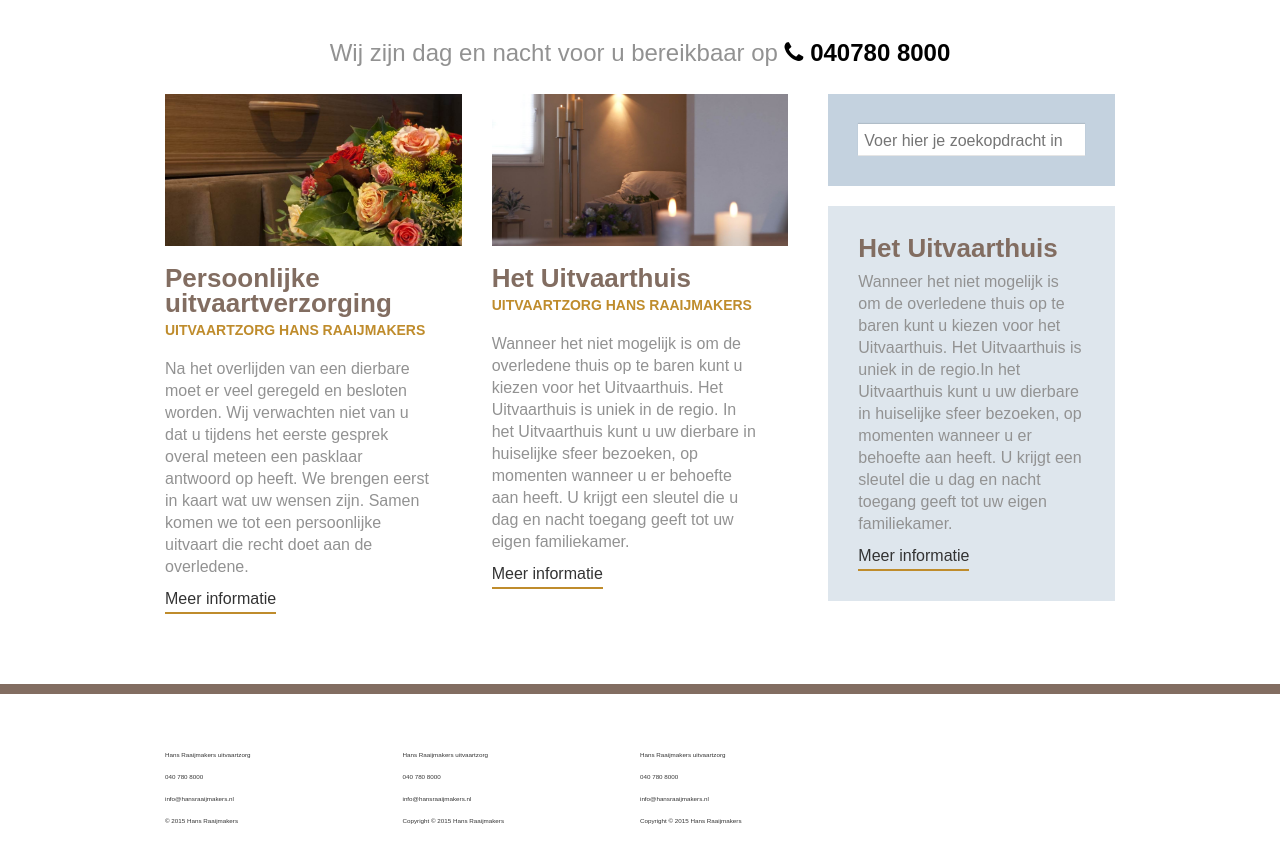
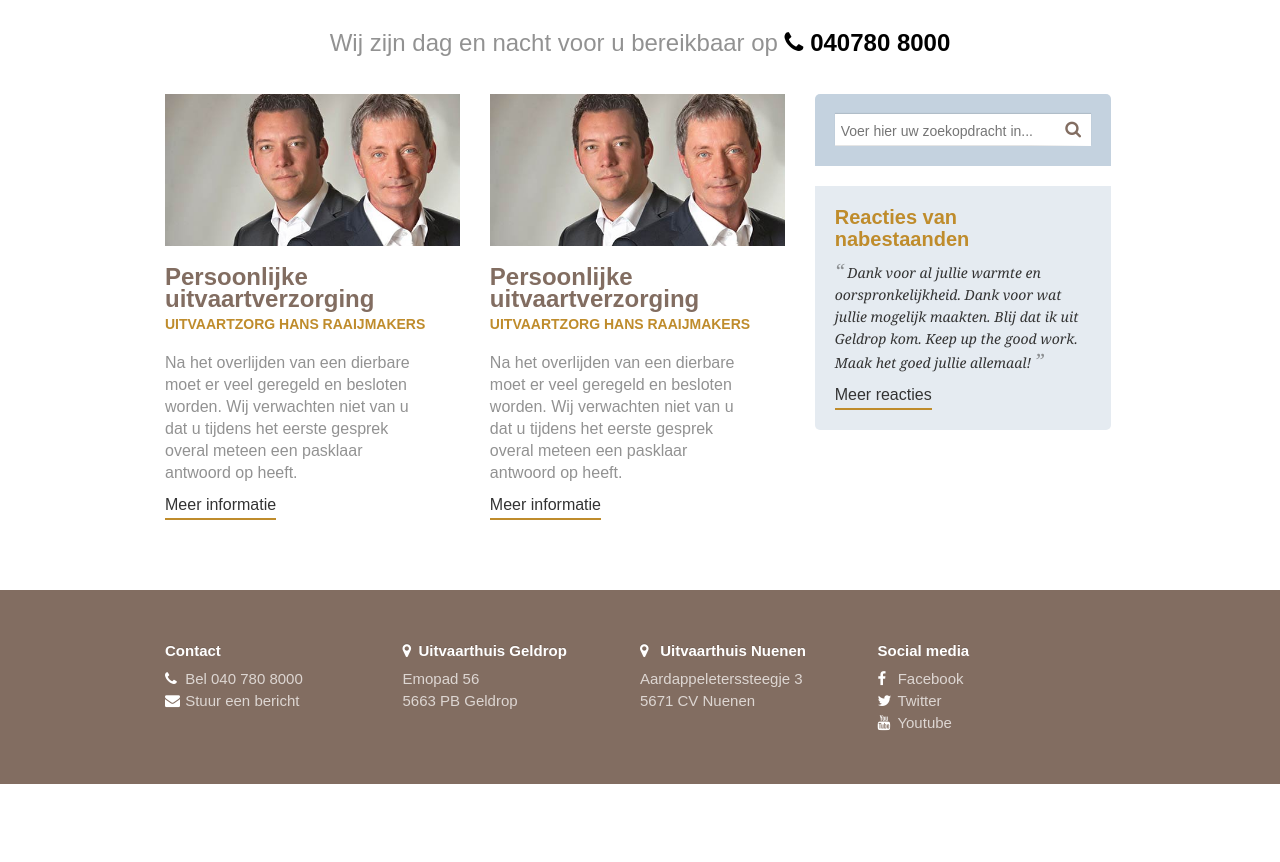
Before and after one commit to noudilus/hr-static_theme, a website: page app/index.html in a window 1280 px wide. Shown: the part 680-1542 px from the top of the page. After the commit the page ends 1464 px from the top, so only its background shows below. Drawn offline with Linux system fonts and the light colour scheme.

Commit message:
fix homepage, footer and more

```diff
--- a/app/index.html
+++ b/app/index.html
@@ -93,7 +93,7 @@
                 <div class="quickbox__inner">
                     <div class="quickbox__title">Een persoonlijke uitvaart</div>
                     <div class="quickbox__copy">Kleinschalig, eigentijds, persoonlijk. Na het overlijden van een dierbare moet er veel geregeld worden.</div>
-                    <div class="quickbox__link">Onze werkwijze</div>
+                    <div class="link">Onze werkwijze</div>
                 </div>
             </div>
             <div class="quickbox">
@@ -103,7 +103,7 @@
                     <div class="quickbox__copy">Wanneer het niet mogelijk is om de overledene thuis op
                         te baren kunt u kiezen voor het Uitvaarthuis.
                     </div>
-                    <div class="quickbox__link">Bekijk de rondleiding</div>
+                    <div class="link">Bekijk de rondleiding</div>
                 </div>
             </div>
         </div>
@@ -123,68 +123,54 @@
 <section class="highlighted">
     <div class="container-fluid">
         <div class="row">
-            <div class="highlight__content">
+            <div class="highlightblock">
+
                 <div class="highlightbox">
-                    <div class="highlightbox__image highlightbox__image--first"></div>
+                    <div class="highlightbox__image"></div>
                     <div class="highlightbox__inner">
                         <div class="highlightbox__title">Persoonlijke uitvaartverzorging</div>
                         <div class="highlightbox__subtitle">Uitvaartzorg Hans Raaijmakers</div>
                         <div class="highlightbox__copy">Na het overlijden van een dierbare moet er
                             veel geregeld en besloten worden. Wij verwachten niet van u dat u
                             tijdens het eerste gesprek overal meteen een pasklaar antwoord op heeft.
-                            We brengen eerst in kaart wat uw wensen zijn.
-
-                            Samen komen we tot een persoonlijke uitvaart die recht doet aan de
-                            overledene.
                         </div>
                         <div class="highlightbox__link">Meer informatie</div>
                     </div>
                 </div>
+
                 <div class="highlightbox">
-                    <div class="highlightbox__image highlightbox__image--second"></div>
+                    <div class="highlightbox__image"></div>
                     <div class="highlightbox__inner">
-                        <div class="highlightbox__title">Het Uitvaarthuis</div>
+                        <div class="highlightbox__title">Persoonlijke uitvaartverzorging</div>
                         <div class="highlightbox__subtitle">Uitvaartzorg Hans Raaijmakers</div>
-                        <div class="highlightbox__copy">Wanneer het niet mogelijk is om de
-                            overledene thuis op te baren kunt u kiezen voor het Uitvaarthuis. Het
-                            Uitvaarthuis is uniek in de regio.
-
-                            In het Uitvaarthuis kunt u uw dierbare in huiselijke sfeer bezoeken, op
-                            momenten wanneer u er behoefte aan heeft. U krijgt een sleutel die u dag
-                            en nacht toegang geeft tot uw eigen familiekamer.
+                        <div class="highlightbox__copy">Na het overlijden van een dierbare moet er
+                            veel geregeld en besloten worden. Wij verwachten niet van u dat u
+                            tijdens het eerste gesprek overal meteen een pasklaar antwoord op heeft.
                         </div>
                         <div class="highlightbox__link">Meer informatie</div>
                     </div>
                 </div>
+
             </div>
 
-            <div class="highlight__sidebar">
-
-                <div class="highlightbox highlightbox--info highlightbox--search">
-                    <div class="highlightbox__image"></div>
-                    <div class="highlightbox__inner">
-                        <div class="highlightbox__copy"><input class="highlightbox__input" type="text" placeholder="Voer hier je zoekopdracht in"/>
-                        </div>
+            <sidebar class="sidebar sidebar--top">
+                <div class="search search--top">
+                    <div class="search__wrapper">
+                        <a href="#" class="search__icon"></a>
+                        <input type="text" class="search__input" placeholder="Voer hier uw zoekopdracht in...">
                     </div>
                 </div>
-
-                <div class="highlightbox highlightbox--info">
-                    <div class="highlightbox__image highlightbox__image--second"></div>
-                    <div class="highlightbox__inner">
-                        <div class="highlightbox__title">Het Uitvaarthuis</div>
-                        <div class="highlightbox__copy">Wanneer het niet mogelijk is om de
-                            overledene thuis
-                            op te baren kunt u kiezen voor het Uitvaarthuis.
-                            Het Uitvaarthuis is uniek in de regio.In het Uitvaarthuis kunt u uw
-                            dierbare in
-                            huiselijke sfeer bezoeken, op momenten wanneer u er behoefte aan heeft.
-                            U krijgt een sleutel die u dag en nacht toegang geeft tot uw eigen
-                            familiekamer.
+                <div class="attention">
+                    <div class="attention__wrapper">
+                        <div class="attention__title">Reacties van nabestaanden</div>
+                        <div class="attention__copy">
+                            Dank voor al jullie warmte en oorspronkelijkheid. Dank voor wat jullie mogelijk maakten. Blij dat ik uit Geldrop kom. Keep up the good work. Maak het goed jullie allemaal!
                         </div>
-                        <div class="highlightbox__link">Meer informatie</div>
+                        <div class="link">Meer reacties</div>
                     </div>
                 </div>
-            </div>
+            </sidebar>
+
         </div>
     </div>
 </section>
@@ -193,48 +179,55 @@
     <div class="container-fluid">
         <div class="footer__content">
             <div class="footer__title">
-                Hans Raaijmakers uitvaartzorg
+                Contact
             </div>
             <div class="footer__phone">
-                040 780 8000
+                <i class="fa fa-phone"></i> Bel 040 780 8000
             </div>
             <div class="footer__email">
-                info@hansraaijmakers.nl
-            </div>
-            <div class="footer__copyright">
-                © 2015 Hans Raaijmakers
+                <i class="fa fa-envelope"></i> Stuur een bericht
             </div>
         </div>
 
         <div class="footer__content">
             <div class="footer__title">
-                Hans Raaijmakers uitvaartzorg
+                <i class="fa fa-map-marker"></i>Uitvaarthuis Geldrop
             </div>
-            <div class="footer__phone">
-                040 780 8000
+            <div class="footer__copy">
+                Emopad 56
             </div>
-            <div class="footer__email">
-                info@hansraaijmakers.nl
-            </div>
-            <div class="footer__copyright">
-                Copyright © 2015 Hans Raaijmakers
+            <div class="footer__copy">
+                5663 PB Geldrop
             </div>
         </div>
 
         <div class="footer__content">
             <div class="footer__title">
-                Hans Raaijmakers uitvaartzorg
+                <i class="fa fa-map-marker"></i> Uitvaarthuis Nuenen
             </div>
-            <div class="footer__phone">
-                040 780 8000
+            <div class="footer__copy">
+                Aardappeleterssteegje 3
             </div>
-            <div class="footer__email">
-                info@hansraaijmakers.nl
-            </div>
-            <div class="footer__copyright">
-                Copyright © 2015 Hans Raaijmakers
+            <div class="footer__copy">
+                5671 CV Nuenen
             </div>
         </div>
+
+        <div class="footer__content">
+            <div class="footer__title">
+                Social media
+            </div>
+            <div class="footer__link">
+                <i class="fa fa-facebook"></i> Facebook
+            </div>
+            <div class="footer__link">
+                <i class="fa fa-twitter"></i> Twitter
+            </div>
+            <div class="footer__link">
+                <i class="fa fa-youtube"></i> Youtube
+            </div>
+        </div>
+
     </div>
 </footer>
 
--- a/app/scss/_contentpage.scss
+++ b/app/scss/_contentpage.scss
@@ -8,6 +8,7 @@
 
   @media (min-width: 645px) {
     width: 66.3%;
+    padding-right: 30px;
   }
 
   &__headings {
--- a/app/scss/styles.scss
+++ b/app/scss/styles.scss
@@ -101,11 +101,16 @@ a {
 
   }
   &-toggle {
-    font-size: 1.6rem;
+    font-size: 2rem;
     margin-top: 3px;
     &__label {
       margin-top: -2px;
-      display: none;
+      margin-right: 4px;
+      font-size: 1.4rem;
+      position: absolute;
+      right: 30px;
+      top: 10px;
+      font-weight: bold;
     }
   }
   &-collapse {
@@ -195,7 +200,7 @@ a {
       width: 8px;
       height: 13px;
       top: 50%;
-      margin-top: -18px;
+      margin-top: -13px;
       position: absolute;
       right: 0;
       font-size: 21px;
@@ -205,7 +210,7 @@ a {
 
 .quickboxes {
   margin-top: -200px;
-  margin-bottom: 48px;
+  margin-bottom: 38px;
   z-index: 2;
   position: relative;
 
@@ -216,25 +221,15 @@ a {
   @include make-sm-column(6);
 
   &__title {
-    font-size: 1.8rem;
+    font-size: 2rem;
     font-weight: bold;
     color: $primary-color;
     margin-bottom: 6px;
   }
 
   &__copy {
-    font-size: 1.6rem;
-  }
-
-  &__link {
-    font-family: 'Corbel', sans-serif;
-    display: inline-block;
-    margin-top: 10px;
-    font-size: 1.6rem;
-    border-bottom: 2px solid $secondary-color;
-    margin-right: 25px;
-    padding-bottom: 2px;
-    position: relative;
+    font-size: 1.5rem;
+    line-height: 1.8rem;
   }
 
   &__image {
@@ -267,13 +262,23 @@ a {
   }
 }
 
+.link {
+    font-family: 'Corbel', sans-serif;
+    display: inline-block;
+    margin-top: 10px;
+    font-size: 1.6rem;
+    border-bottom: 2px solid $secondary-color;
+    margin-right: 25px;
+    padding-bottom: 2px;
+    position: relative;
+
+}
+
 .streamerbox {
-  padding: 30px 0;
+  padding: 30px 0 40px 0;
 }
 
 .streamer {
-  //border-top: 1px solid rgba(200,200,200,0.35);
-  //border-bottom: 1px solid rgba(200,200,200,0.35);
   @include make-sm-column(12);
 
   &__title {
@@ -288,82 +293,29 @@ a {
   }
 }
 
-.highlighted {
-  z-index: 2;
-  margin-top: 0;
-  //padding: 26px 0;
+.highlightblock {
+  width: 100%;
   position: relative;
+  min-height: 1px;
+  float: left;
+
+  @media (min-width: 645px) {
+    width: 66.3%;
+  }
 }
 
 .highlightbox {
-  @include border-radius(10px);
   float: left;
-  @include make-xs-column(12);
-  @include make-sm-column(4);
+  width: 50%;
 
-  &--info {
-    background: $lightblue-color;
-    padding: 0;
-    margin: 0;
-    margin-bottom: 20px;
-
-    & .highlightbox__inner {
-      margin: 0;
-      padding: 30px;
-      border-left: 25px solid white;
-      border-right: 15px solid white;
-    }
-
-    & .highlightbox__title {
-      padding: 0 0 10px 0;
-      margin: 0;
-    }
-
-    & .highlightbox__image {
-      display: none;
-    }
-  }
-
-  &--search {
-    background: darken($lightblue-color, 8%);
-    @include border-radius(10px);
-    padding: 0;
-    margin: 0;
-    margin-bottom: 20px;
-
-    & .highlightbox__input {
-      width: 100%;
-      border: 0;
-      padding: 6px 6px 3px 6px;
-      box-shadow: 0 -1px 1px rgba(0,0,0,0.1);
-      border-bottom: solid 1px rgba(0,0,0,0.1);
-
-      &:after {
-        content: "q";
-
-      }
-    }
-
-    & .highlightbox__inner {
-      margin: 0;
-      padding: 30px;
-      border-left: 25px solid white;
-      border-right: 15px solid white;
-    }
-
-    & .highlightbox__title {
-      padding: 0 0 10px 0;
-      margin: 0;
-    }
-
-    & .highlightbox__image {
-      display: none;
-    }
-  }
+  position: relative;
+  min-height: 1px;
+  padding-right: 15px;
+  padding-left: 15px;
 
   &__title {
-    font-size: 2.6rem;
-    line-height: 2.5rem;
+    font-size: 2.4rem;
+    line-height: 2.2rem;
     font-weight: bold;
     color: $primary-color;
   }
@@ -414,25 +366,94 @@ a {
 
   &__inner {
     border-radius: 4px;
-    //box-shadow: 0 0 10px rgba(0,0,0,0.1);
-    //border: 1px solid #e5e5e5;
     height: auto;
     padding: 20px 30px 20px 0;
   }
 }
 
 .footer {
-  //background: url('http://www.hansraaijmakers.nl/wp-content/themes/hans/img/bg.jpg');
+  background: $primary-color;
+  color: #fff;
+  font-size: 1.5rem;
   padding: 50px 0;
-  border-top: 10px solid $primary-color;
-  border-bottom: 10px solid white;
   margin-top: 50px;
-
   @include clearfix;
 
+  & .fa {
+    color: #fff;
+    width: 16px;
+  }
+
+  &__link {
+    color: lighten($primary-color, 40%);
+  }
+
+  &__title {
+    text-shadow: 0 -1px 0 rgba(0,0,0,0.1);
+    color: white;
+    font-weight: bold;
+    margin-bottom: 6px;
+  }
+
   &__content {
-
+    color: lighten($primary-color, 40%);
     padding: 0;
     @extend .col-sm-3;
   }
 }
+
+.sidebar {
+  &--top {
+    margin-top: 0;
+  }
+}
+
+.attention {
+  background: lighten($lightblue-color, 2%);
+  padding: 20px;
+  @include border-radius(0 0 5px 5px);
+  margin: 0;
+  margin-bottom: 20px;
+
+  &__wrapper {
+    position: relative;
+  }
+
+  &__title {
+    font-size: 2rem;
+    line-height: 2.2rem;
+    font-weight: bold;
+    color: $secondary-color;
+    margin-bottom: 10px;
+  }
+
+  &__subtitle {
+    font-size: 1.4rem;
+    line-height: 1.6rem;
+    color: $secondary-color;
+    margin-bottom: 20px;
+    margin-top: 6px;
+    font-weight: bold;
+    text-transform: uppercase;
+  }
+
+  &__copy {
+    font-size: 1.4rem;
+    font-family: georgia;
+    font-style: italic;
+    &:before {
+      font-size: 2rem;
+      opacity: 0.5;
+      content: open-quote;
+    }
+    &:after {
+      font-size: 2rem;
+      opacity: 0.5;
+      content: close-quote;
+    }
+  }
+}
+
+.search--top {
+  @include border-radius(5px 5px 0 0);
+}
```
Also changed, not shown: app/contentpage.html (+0 -4 lines), app/css/styles.css.
